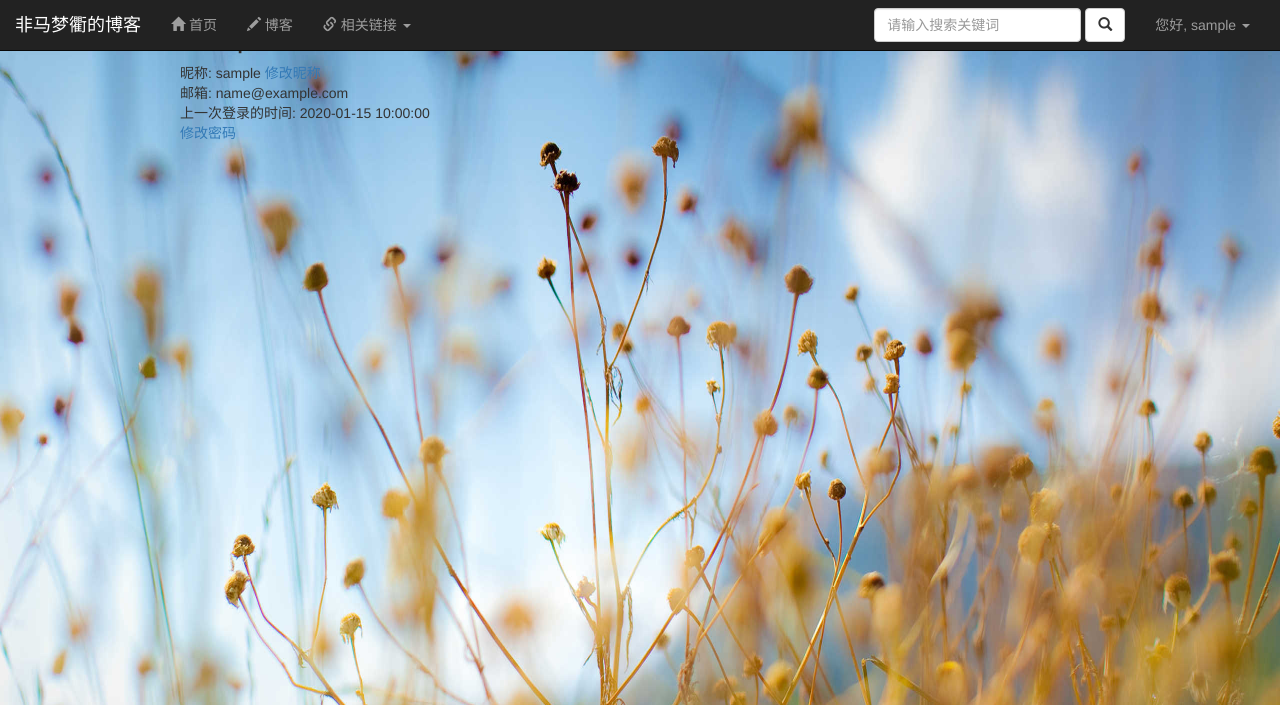
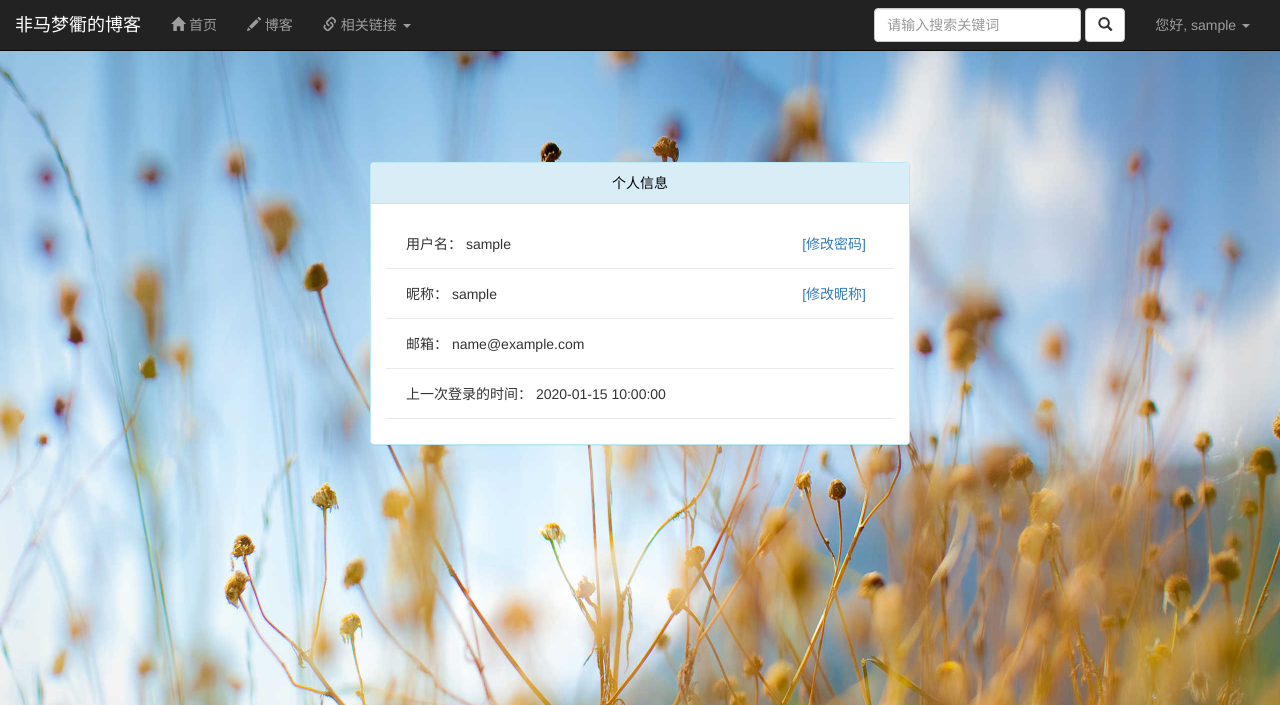
Before and after one commit to Abeautifulsnow/personal-blog, a Django app: page /user/user_info/ in a window 1280 px wide. Shown: the top 705 px of the page. Run offline with Django 3.2, Linux system fonts and the light colour scheme; a user stored in the database is signed in; tables that the repository leaves empty hold one stand-in row (values such as "Sample post"); some libraries are stand-ins or nearby versions.

Commit message:
optimization

```diff
--- a/work_blog/static/base.css
+++ b/work_blog/static/base.css
@@ -56,3 +56,20 @@ div#login_container div.panel {
 div#forget_container div.panel {
     margin-top: 8em;
 }
+div#panel_info {
+    margin-top: 30%;
+}
+div#panel_info div.panel-heading {
+    text-align: center;
+}
+div#panel_info div.panel-body>ul>li {
+    height: 50px;
+    line-height: 50px;
+    border-bottom: 1px solid #eaeaea;
+    text-indent: 20px;
+    position: relative;
+}
+div#panel_info div.panel-body>ul>li>a {
+    float: right;
+    padding-right: 2em;
+}
--- a/work_blog/templates/404.html
+++ b/work_blog/templates/404.html
@@ -2,7 +2,7 @@
 {% load staticfiles %}
 
 {% block title %}
-    我的网站|页面找不到
+    非马梦衢的网站|页面找不到
 {% endblock title %}
 
 {% block nav_home_active %}active{% endblock %}
--- a/work_blog/templates/500.html
+++ b/work_blog/templates/500.html
@@ -2,7 +2,7 @@
 {% load staticfiles %}
 
 {% block title %}
-    我的网站|发生错误
+    非马梦衢的网站|发生错误
 {% endblock title %}
 
 {% block nav_home_active %}active{% endblock %}
--- a/work_blog/templates/blog_list.html
+++ b/work_blog/templates/blog_list.html
@@ -3,7 +3,7 @@
 {% load comment_tags %}
 {% load likes_tags %}
 
-{% block title %}我的博客网站{% endblock title %}
+{% block title %}非马梦衢的博客网站{% endblock title %}
 {% block nav_blog_active %}active{% endblock %}
 
 {% block custom_css %}
--- a/work_blog/templates/error.html
+++ b/work_blog/templates/error.html
@@ -2,7 +2,7 @@
 {% load staticfiles %}
 
 {% block title %}
-    我的网站|错误信息
+    非马梦衢的网站|错误信息
 {% endblock title %}
 
 {% block nav_home_active %}active{% endblock %}
--- a/work_blog/templates/home.html
+++ b/work_blog/templates/home.html
@@ -72,10 +72,12 @@
                             <div id="container"></div>
                         </div>
                         <div role="tabpanel" class="tab-pane" id="profile">
-                            暂无内容
+
+                            <p>博主正在努力丰富中，敬请关注。。。</p>
+
                         </div>
                         <div role="tabpanel" class="tab-pane" id="messages">
-                            暂无内容
+                            <p>博主正在努力丰富中，敬请关注。。。</p>
                         </div>
                     </div>
                 </div>
--- a/work_blog/templates/login.html
+++ b/work_blog/templates/login.html
@@ -2,7 +2,7 @@
 {% load staticfiles %}
 
 {% block title %}
-    我的网站|登录
+    非马梦衢的网站|登录
 {% endblock title %}
 
 {% block nav_login_active %}active{% endblock %}
--- a/work_blog/templates/register.html
+++ b/work_blog/templates/register.html
@@ -1,7 +1,7 @@
 {% extends 'base.html' %}
 
 {% block title %}
-    我的网站|注册
+    非马梦衢的网站|注册
 {% endblock title %}
 
 {% block nav_register_active %}active{% endblock %}
--- a/work_blog/templates/user_info.html
+++ b/work_blog/templates/user_info.html
@@ -2,7 +2,7 @@
 {% load staticfiles %}
 
 {% block title %}
-    我的网站|个人信息
+    非马梦衢的网站|个人信息
 {% endblock title %}
 
 {% block custom_css %}
@@ -14,15 +14,23 @@
 {% block content %}
     <div id="user_info_container" class="container">
         <div class="raw">
-            <div class="col-xs-10 col-xs-offset-1">
+            <div class="col-xs-6 col-xs-offset-3">
                 {% if user.is_authenticated %}
-                    <h2>{{ user.username }}</h2>
-                    <ul>
-                        <li>昵称: {{ user.get_nickname }}&nbsp;<a href="{% url 'user:change_nickname' %}?from={{ request.get_full_path }}">修改昵称</a></li>
-                        <li>邮箱: {% if user.email %}{{ user.email }}{% else %}未绑定&nbsp;<a href="{% url 'user:bind_email' %}">绑定邮箱</a>{% endif %}</li>
-                        <li>上一次登录的时间: {{ user.last_login|date:'Y-m-d G:i:s' }}</li>
-                        <li><a href="{% url 'user:change_password' %}">修改密码</a></li>
-                    </ul>
+
+                    <div id="panel_info" class="panel panel-info">
+                        <div class="panel-heading">
+                            <span style="color: black">个人信息</span>
+                        </div>
+                        <div class="panel-body">
+                            <ul class="blog-types">
+                                <li>用户名： {{ user.username }}&nbsp;<a href="{% url 'user:change_password' %}">[修改密码]</a></li>
+                                <li>昵称： {{ user.get_nickname }}&nbsp;<a href="{% url 'user:change_nickname' %}?from={{ request.get_full_path }}">[修改昵称]</a></li>
+                                <li>邮箱： {% if user.email %}{{ user.email }}{% else %}未绑定&nbsp;<a href="{% url 'user:bind_email' %}">[绑定邮箱]</a>{% endif %}</li>
+                                <li>上一次登录的时间： {{ user.last_login|date:'Y-m-d G:i:s' }}</li>
+                            </ul>
+                        </div>
+                    </div>
+
                 {% else %}
                     <span class="logout-skip">未登录,跳转到首页...<br>若无法自动跳转,<a href="{% url 'home' %}">请点击</a></span>
                     <script type="text/javascript">
```
Also changed, not shown: work_blog/static/home.css (+8 -0 lines).
